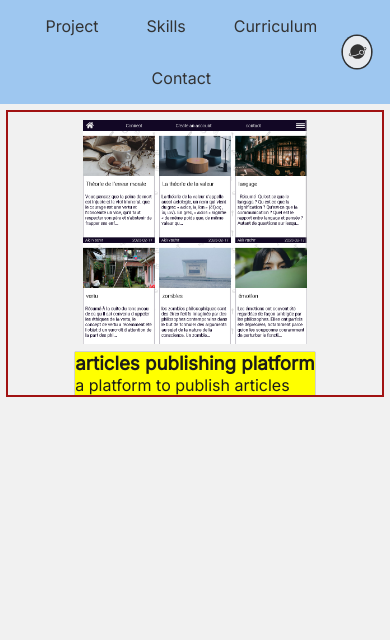
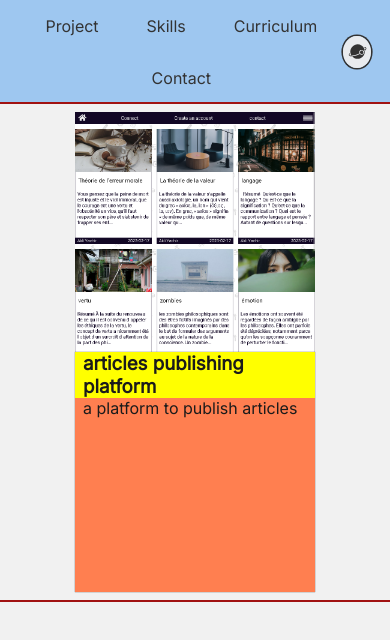
Before and after one commit to akliyachir/portfolio, a React (Vite) app: page / in a window 390 px wide. Shown: the top 640 px of the page. Built offline with nearby package versions, Linux system fonts and the light colour scheme.

Commit message:
project section build, and responsiveness

```diff
--- a/src/Components/4-ProjectSection/ProjectSection.css
+++ b/src/Components/4-ProjectSection/ProjectSection.css
@@ -1,5 +1,4 @@
 .ProjectSection {
-	padding: 0.5rem;
 	display: flex;
 	justify-content: center;
 	align-items: center;
--- a/src/Components/5-ProjectCard/ProjectCard.css
+++ b/src/Components/5-ProjectCard/ProjectCard.css
@@ -2,8 +2,14 @@
 	display: flex;
 	justify-content: center;
 	align-items: center;
+	box-shadow: 0 0 0 2px #a11212;
+	width: 100%;
+	padding: 0.5rem;
 	flex-wrap: wrap;
-	box-shadow: 0 0 0 2px #a11212;
+}
+
+.light .firstHalfProjectCard {
+	background-color: purple;
 }
 
 .light .project_image_preview {
@@ -12,20 +18,26 @@
 	display: block;
 }
 
-.light .firstHalfProjectCard {
-	background-color: purple;
-}
-.secondHalfProjectCard {
+.light .secondHalfProjectCard {
+	align-self: flex-start;
+	width: 15rem;
+	height: 15rem;
 	box-shadow: 0 0 0 0.01rem var(--clr-5);
 	background-color: yellow;
+	display: flex;
+	flex-direction: column;
+	justify-content: flex-start;
+	align-items: center;
 }
 
-.light .project_image_preview {
-	aspect-ratio: 1;
-	padding: 0.5rem;
-	background-repeat: no-repeat;
-	background-size: contain;
-	background-position: center;
-	background-color: var(--clr-2);
-	box-shadow: 0 0 0 1 var(--clr-5);
+.light .secondHalfProjectCard h3 {
+	text-align: start;
+	padding-inline: 0.5rem;
 }
+
+.light .secondHalfProjectCard p:first-of-type {
+	padding-inline: 0.5rem;
+	background-color: coral;
+	width: 100%;
+	height: 100%;
+}
```
